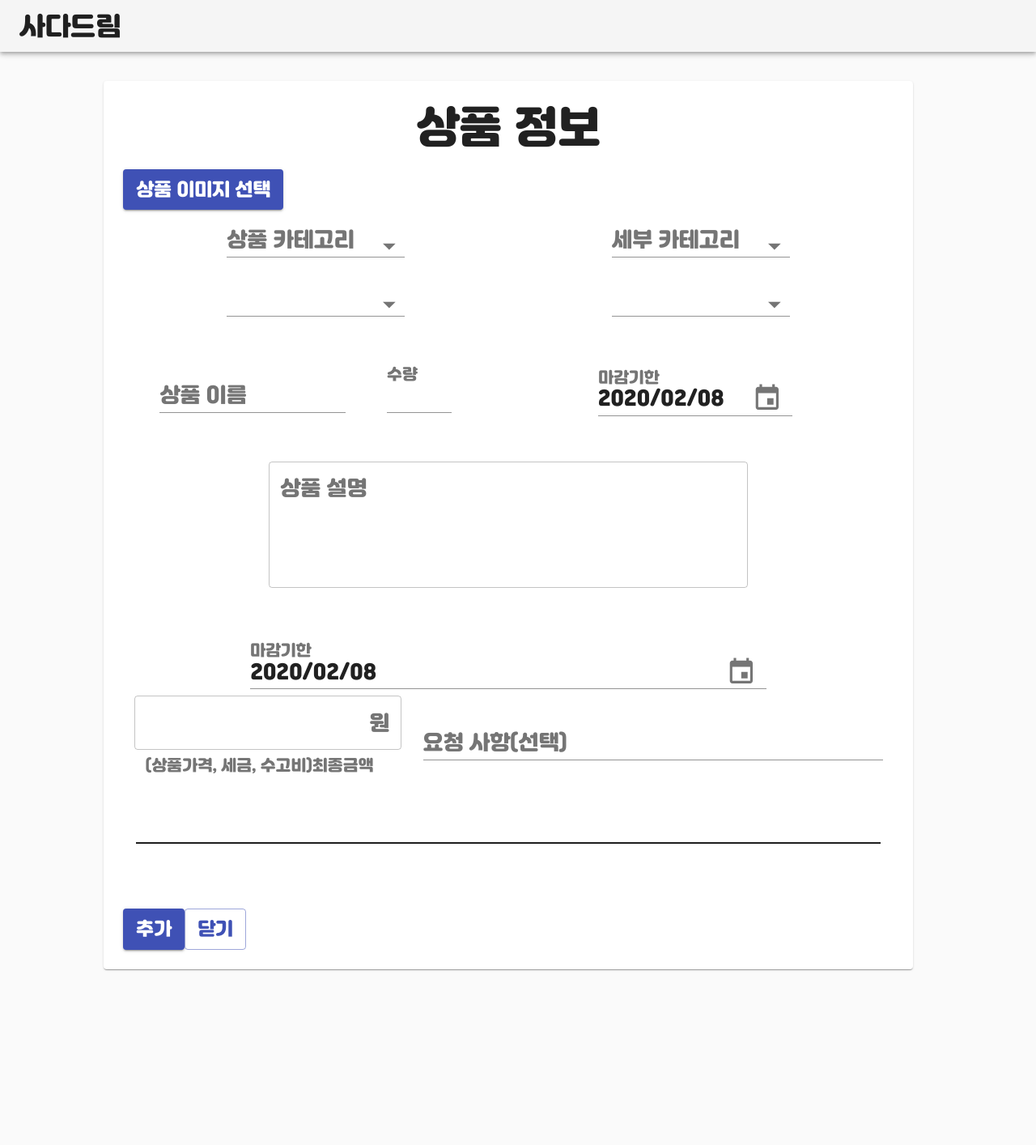
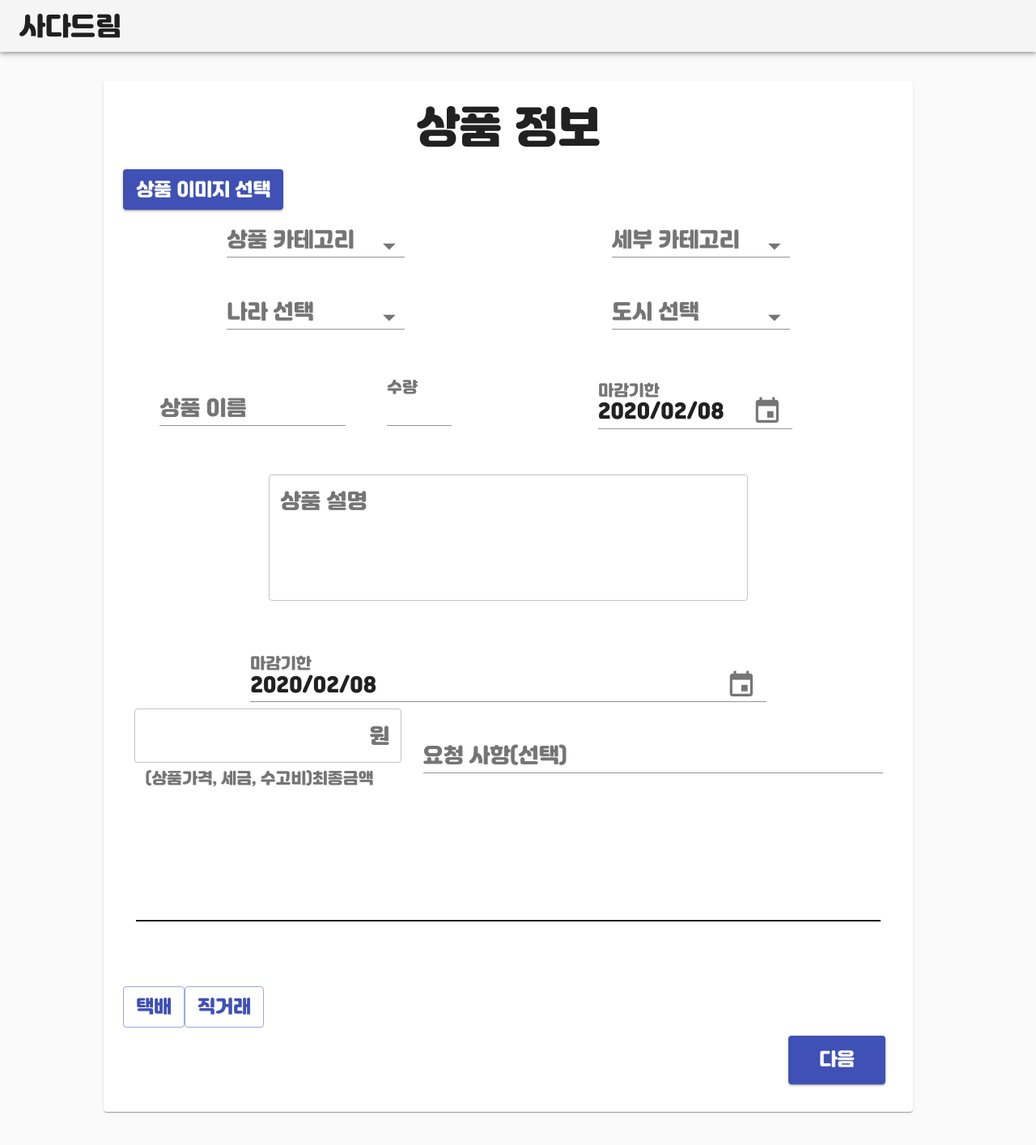
Before and after one commit to KIMHWANSEUNG/sada-dream_v1, a React (Create React App) app in the folder client/: page / in a window 1280 px wide. Shown: the top 1414 px of the page at 81% size. Before the commit the page ends 1245 px from the top, so only its background shows below. Built offline with nearby package versions, Linux system fonts and the light colour scheme.

Commit message:
STYLES:  수령방법 버튼 추가
수령방법 버튼 추가

```diff
--- a/client/src/Components/ProductAdd.js
+++ b/client/src/Components/ProductAdd.js
@@ -9,6 +9,7 @@ import FormControl from '@material-ui/core/FormControl';
 import OutlinedInput from '@material-ui/core/OutlinedInput';
 import FormHelperText from '@material-ui/core/FormHelperText';
 import InputAdornment from '@material-ui/core/InputAdornment';
+import Delivery from'C:/VS_CODE/React_JS/add_page_git/client/src/Components/ProductAdd.js';
 
 import {
     MuiPickersUtilsProvider,
@@ -92,12 +93,14 @@ const styles = theme => ({
         minWidth :220
     },
     Divider:{
-        marginTop: theme.spacing(10),
+        marginTop: theme.spacing(20),
         marginBottom: theme.spacing(10),
         border: "1px solid",
-
-
-
+    },
+    Button_next:{
+        width:120,
+        height:60,
+        margin:30
     }
 
 })
@@ -119,7 +122,11 @@ class CustomerAdd extends React.Component {
         product_price: '',
         product_request: '',
         CategoryFlag: 0,
-        CountryFlag:0
+        CountryFlag:0,
+        PostNumber:0,
+        gg:''
+
+
         };
     }
 
@@ -189,9 +196,38 @@ class CustomerAdd extends React.Component {
     }
 
     // 상품 가격 EVENT
-     handlePriceChange =(e) => {
+     handlePriceChange = (e) => {
         this.setState({product_price:e.target.value})
     };
+
+    // 수령방법 UI 클릭 EVENT
+    /*getStepContent = (e) => {
+        switch (this.PostNumber) {
+          case 0:
+            return <Delivery />;
+          default:
+            throw new Error('Unknown step');
+        }
+      }
+      */
+
+      // 수령방법 UI 클릭 EVENT
+      Delivery = (e) => {
+          alert("확인")
+        if(this.PostNumber===1)
+        {
+          this.setState({PostNumber : 0});
+          return <Delivery/>;
+        }
+      };
+
+      // 수령방법 UI 클릭 EVENT
+      Directdeal = () => {
+        if(this.PostNumber===0)
+        {
+            this.setState({PostNumber : 1});
+        }
+      };
 
 
 
@@ -239,6 +275,8 @@ class CustomerAdd extends React.Component {
 
 
     render() {
+
+
         // css
         // REACTOR! : DB화 시켜야함 => 그래야 관리자 페이지에서 카테고리 관리 가능!!!
         const {classes} = this.props;
@@ -347,7 +385,8 @@ class CustomerAdd extends React.Component {
                                 direction="row"
                                 justify="space-around"
                                 alignItems="center">
-
+                            <FormControl className={classes.Select_Formcontrol} >
+                                <InputLabel id="demo-simple-select-helper-label">나라 선택</InputLabel>
                                 <Select className={classes.Select}
                                         label="나라별 카테고리"
                                         labelId="CategoryLabel"
@@ -358,7 +397,9 @@ class CustomerAdd extends React.Component {
                                         {/* 나라별 렌더링 */}
                                         { country_list }
                                 </Select>
-
+                            </FormControl>
+                            <FormControl className={classes.Select_Formcontrol} >
+                                <InputLabel id="demo-simple-select-helper-label">도시 선택</InputLabel>
                                 <Select className={classes.Select}
                                         label="도시별 카테고리"
                                         labelId="CategoryLabel"
@@ -369,7 +410,7 @@ class CustomerAdd extends React.Component {
                                         {/* 도시별 렌더링 */}
                                         { city_list }
                                 </Select>
-
+                             </FormControl>
                             </Grid>
                             <Grid
                                 container="container"
@@ -477,8 +518,17 @@ class CustomerAdd extends React.Component {
                             </Grid>
 
                             <Divider className={classes.Divider} orientation="horizontal" variant="middle" flexItem />
-                            <Button variant="contained" color="primary" onClick={this.handleFormSubmit}>추가</Button>
-                            <Button variant="outlined" color="primary" onClick={this.handleClose}>닫기</Button>
+
+                            <Grid container   direction="row" justify="flex-start" alignItems="center">
+                            <Button className={classes.btn_post_way}  onClick={this.Delivery} variant="outlined" color="primary">택배</Button>
+                            <Button className={classes.btn_post_way}  variant="outlined" color="primary">직거래</Button>
+                            </Grid>
+
+
+
+                            <Grid spacing={5} container  direction="row" justify="flex-end" alignItems="center">
+                            <Button className={classes.Button_next} variant="contained" color="primary" onClick={this.handleFormSubmit}>다음</Button>
+                            </Grid>
                         </Paper>
                     </Grid>
                 </main>
```
Also changed, not shown: client/src/Components/post_way/Delivery.js (added, +21 -0 lines).
